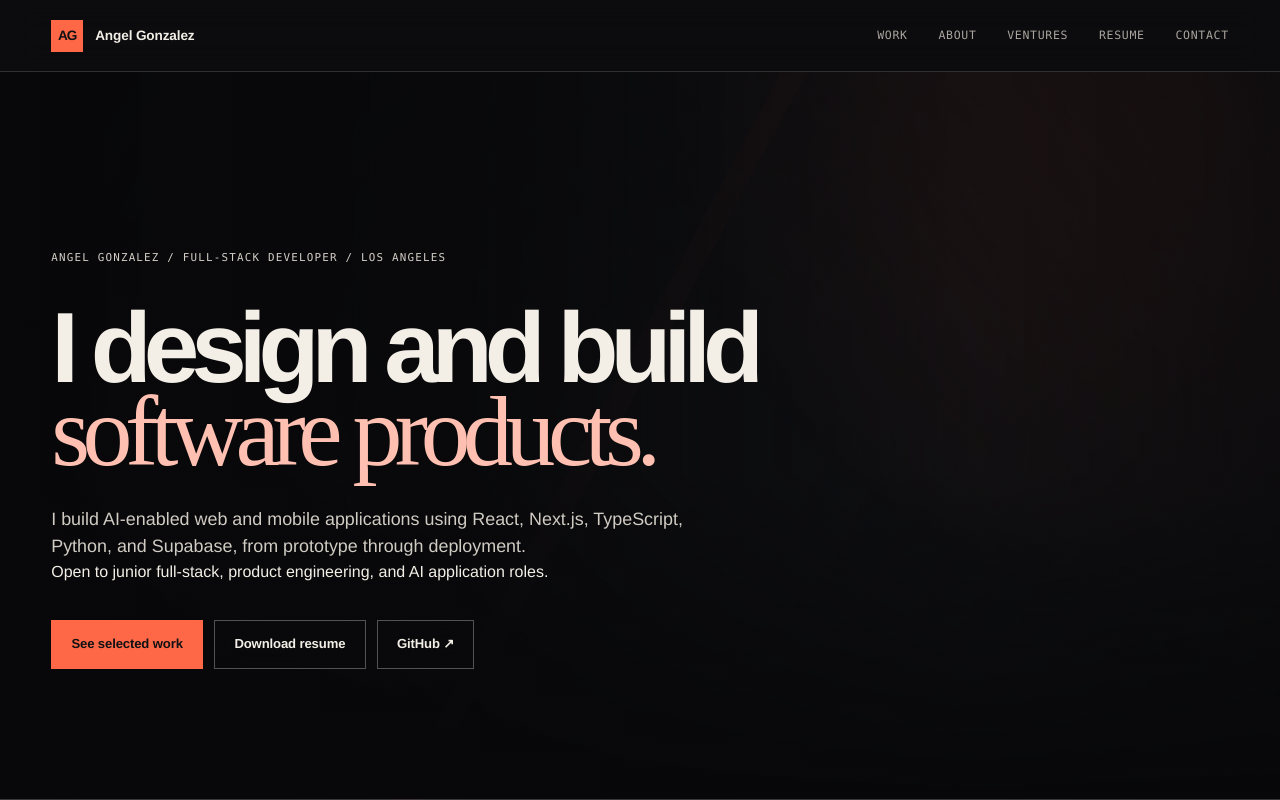
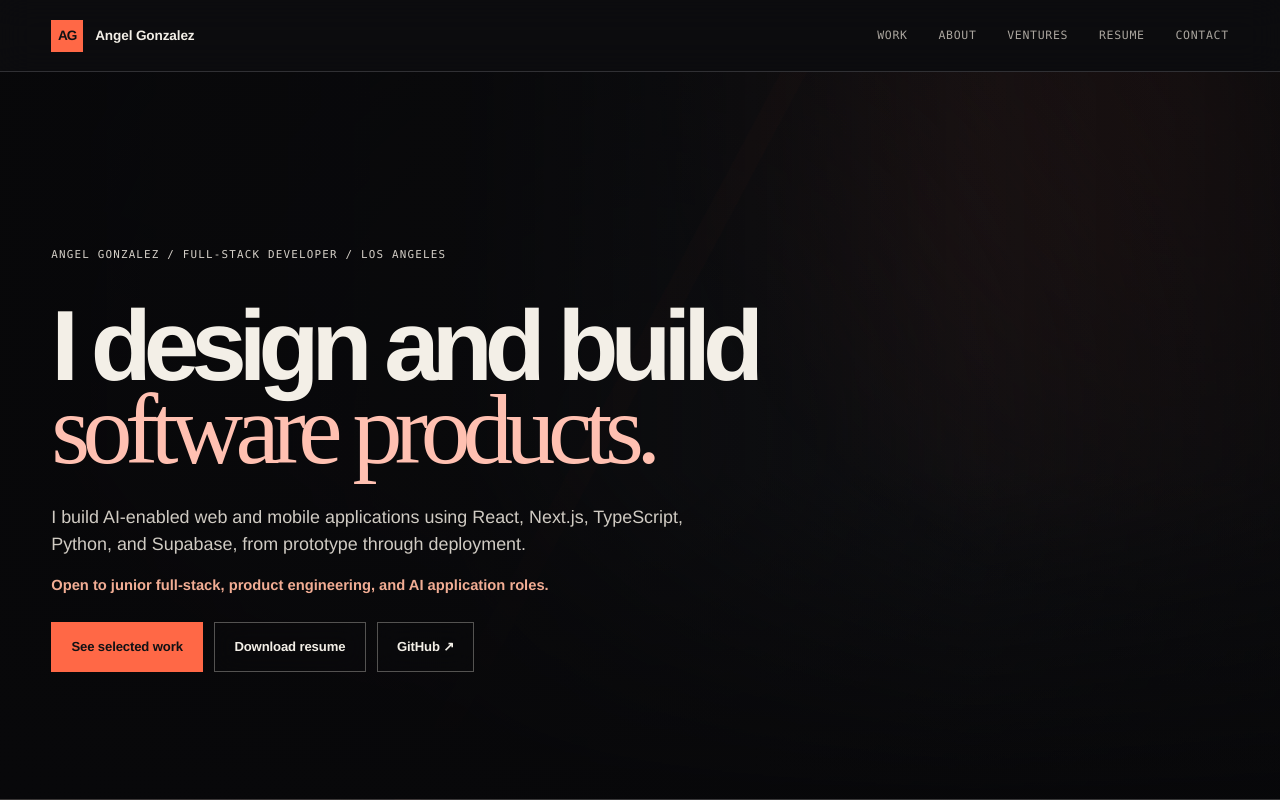
Before and after one commit to hellsangel05/portfolio-site, a Next.js app: page / in a window 1280 px wide. Shown: the top 800 px of the page. Built offline with nearby package versions, Linux system fonts and the light colour scheme.

Commit message:
Refresh portfolio for junior developer applications

```diff
--- a/app/globals.css
+++ b/app/globals.css
@@ -1048,7 +1048,16 @@ ul { margin: 0; padding: 0; }
   line-height: 1.5;
 }
 
-.home-hero-actions { display: flex; flex-wrap: wrap; gap: .7rem; margin-top: 2.2rem; }
+.home-hero-availability {
+  max-width: 42rem;
+  margin: 1rem 0 0;
+  color: #f2ad94;
+  font-size: .92rem;
+  font-weight: 600;
+  line-height: 1.5;
+}
+
+.home-hero-actions { display: flex; flex-wrap: wrap; gap: .7rem; margin-top: 1.65rem; }
 
 .home-work-heading h2,
 .home-more-heading h2,
```
